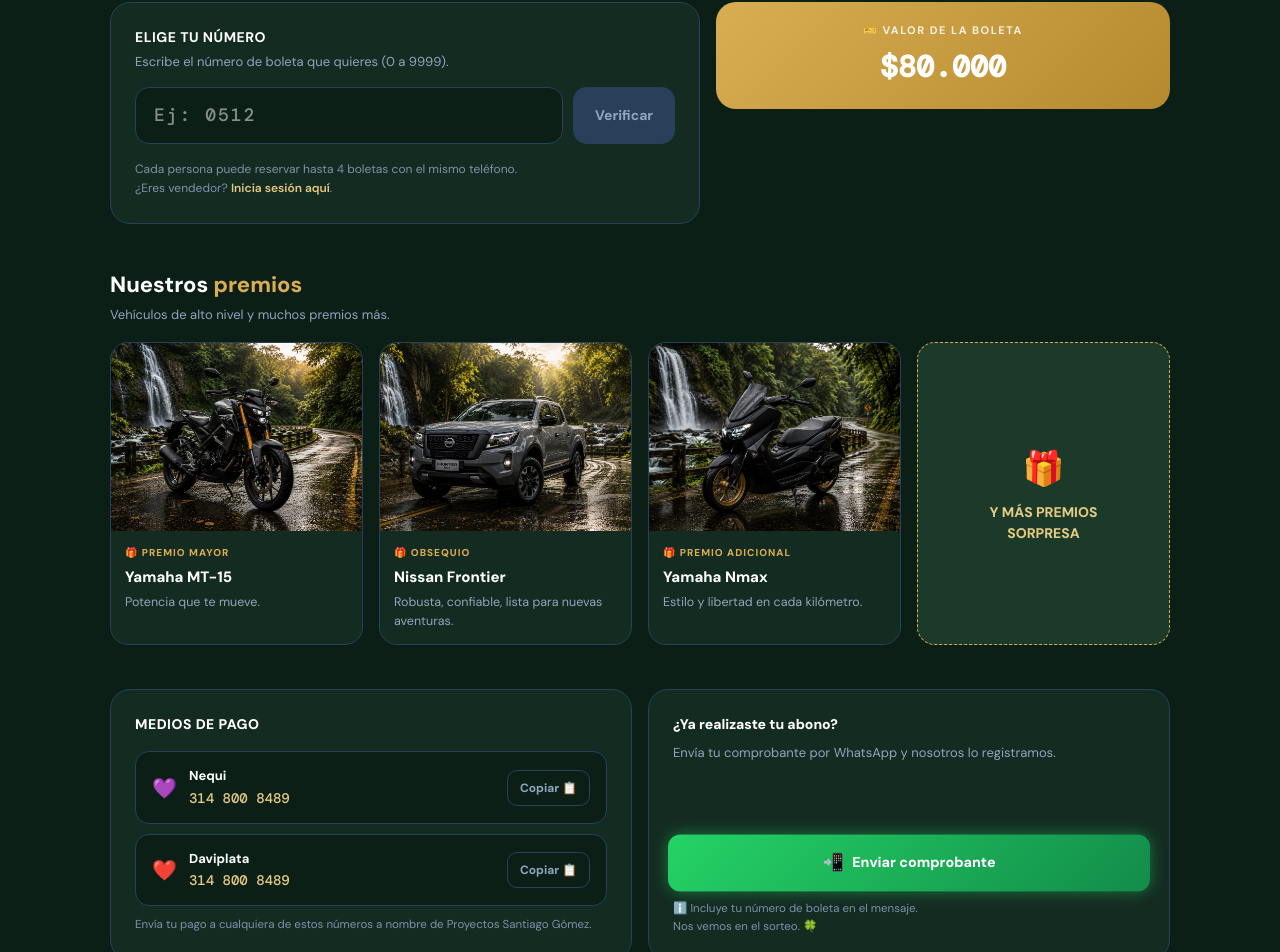
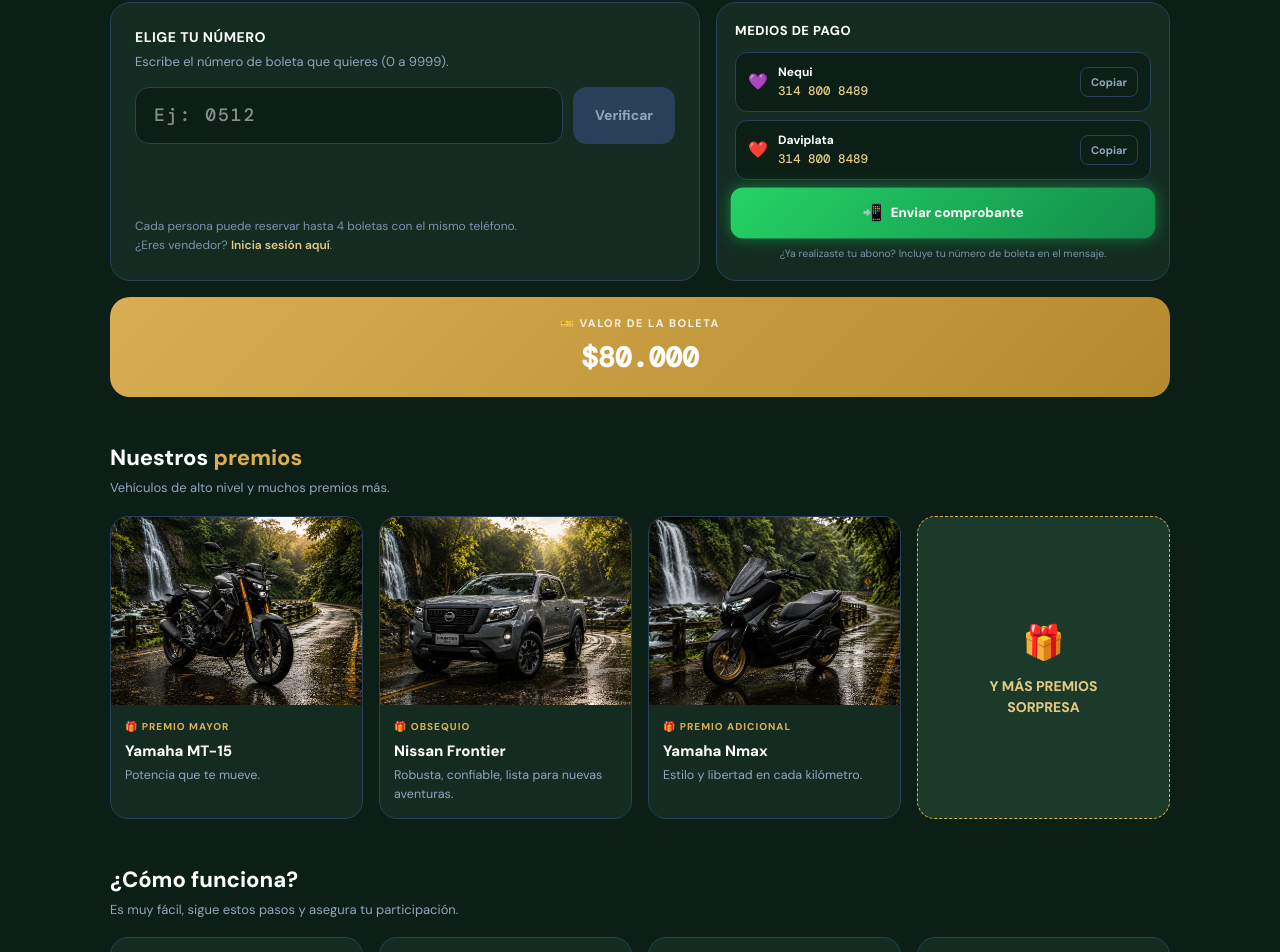
Before and after one commit to riveraalejo38-cell/rifa-digital, a Next.js app: page / in a window 1280 px wide. Shown: the part 640-1592 px from the top of the page. Built offline with nearby package versions, Linux system fonts and the light colour scheme.

Commit message:
Empareja alturas elige numero y medios de pago, quita letrero del hero

```diff
--- a/src/app/PublicoClient.tsx
+++ b/src/app/PublicoClient.tsx
@@ -199,7 +199,6 @@ export default function PublicoClient() {
   const ORDEN_SECCIONES = [
     "eligeValor",
     "premios",
-    "mediosPago",
     "comoFunciona",
     "beneficios",
     "fechaSorteo",
@@ -207,10 +206,11 @@ export default function PublicoClient() {
 
   // ══ Elige tu número (con el valor de la boleta al lado) ══
   const seccionEligeValor = (
-    <section key="eligeValor" className="prg-reserva-grid" style={{ marginBottom: "44px" }}>
+    <section key="eligeValor" style={{ marginBottom: "44px" }}>
+    <div className="prg-reserva-grid" style={{ marginBottom: "16px" }}>
       {/* Verificar / elegir número */}
       {!reservaExito && (
-        <div style={{ background: C.card, borderRadius: "20px", padding: "24px", border: `1.5px solid ${C.border}` }}>
+        <div style={{ background: C.card, borderRadius: "20px", padding: "24px", border: `1.5px solid ${C.border}`, display: "flex", flexDirection: "column" }}>
           <p style={{ margin: "0 0 4px", fontSize: "14px", fontWeight: 700, color: C.text, letterSpacing: "0.5px" }}>ELIGE TU NÚMERO</p>
           <p style={{ margin: "0 0 16px", fontSize: "13px", color: C.muted }}>Escribe el número de boleta que quieres (0 a {TOTAL_TICKETS - 1}).</p>
 
@@ -233,7 +233,7 @@ export default function PublicoClient() {
                 </button>
               </div>
               {checkError && <p style={{ color: C.danger, fontSize: "13px", margin: "12px 0 0", fontWeight: 500 }}>⚠ {checkError}</p>}
-              <p style={{ margin: "16px 0 0", fontSize: "12px", color: C.mutedDim, lineHeight: 1.6 }}>
+              <p style={{ margin: "16px 0 0", fontSize: "12px", color: C.mutedDim, lineHeight: 1.6, marginTop: "auto", paddingTop: "16px" }}>
                 Cada persona puede reservar hasta 4 boletas con el mismo teléfono.<br />
                 ¿Eres vendedor? <a href="/login" style={{ color: C.goldLight, fontWeight: 600 }}>Inicia sesión aquí</a>.
               </p>
@@ -316,11 +316,42 @@ export default function PublicoClient() {
         </div>
       )}
 
-      {/* Valor de la boleta (al lado de elige tu número) */}
-      <div style={{ background: `linear-gradient(135deg, ${C.gold} 0%, ${C.goldDark} 100%)`, borderRadius: "20px", padding: "20px", textAlign: "center", alignSelf: "start" }}>
-        <p style={{ margin: "0 0 6px", fontSize: "11px", color: "rgba(255,255,255,0.85)", fontWeight: 700, letterSpacing: "1.5px" }}>🎫 VALOR DE LA BOLETA</p>
-        <p style={{ margin: 0, fontSize: "30px", fontWeight: 800, color: "#FFFFFF", fontFamily: "'DM Mono', monospace" }}>{formatPeso(TICKET_PRICE)}</p>
+      {/* Medios de pago + enviar comprobante (al lado de elige tu número) */}
+      <div id="medios-pago" style={{ background: C.card, borderRadius: "20px", padding: "18px", border: `1.5px solid ${C.border}`, scrollMarginTop: "80px" }}>
+        <p style={{ margin: "0 0 12px", fontSize: "13px", fontWeight: 800, color: C.text, letterSpacing: "0.5px" }}>MEDIOS DE PAGO</p>
+        {[
+          { key: "nequi", icon: "💜", nombre: "Nequi", numero: NUMERO_PAGO },
+          { key: "daviplata", icon: "❤️", nombre: "Daviplata", numero: NUMERO_PAGO },
+        ].map((m) => (
+          <div key={m.key} style={{ display: "flex", alignItems: "center", justifyContent: "space-between", background: C.bg, borderRadius: "12px", padding: "10px 12px", border: `1px solid ${C.border}`, marginBottom: "8px" }}>
+            <div style={{ display: "flex", alignItems: "center", gap: "10px" }}>
+              <span style={{ fontSize: "16px" }}>{m.icon}</span>
+              <div>
+                <p style={{ margin: "0 0 1px", fontSize: "12px", fontWeight: 700, color: C.text }}>{m.nombre}</p>
+                <p style={{ margin: 0, fontSize: "12.5px", color: C.goldLight, fontFamily: "'DM Mono', monospace" }}>{m.numero}</p>
+              </div>
+            </div>
+            <button onClick={() => copiar(m.numero, m.key)} style={{ background: "none", border: `1px solid ${C.border}`, borderRadius: "8px", padding: "6px 10px", color: copiado === m.key ? C.gold : C.muted, fontSize: "11px", fontWeight: 700, cursor: "pointer", fontFamily: "inherit", whiteSpace: "nowrap" }}>
+              {copiado === m.key ? "✓" : "Copiar"}
+            </button>
+          </div>
+        ))}
+        <button onClick={enviarComprobanteGenerico} style={{ display: "flex", alignItems: "center", justifyContent: "center", gap: "8px", width: "100%", background: `linear-gradient(135deg, ${C.whatsapp}, ${C.whatsappDark})`, border: "none", borderRadius: "12px", padding: "13px", color: "#FFFFFF", fontWeight: 800, fontSize: "13px", cursor: "pointer", fontFamily: "inherit", animation: "latido 1.8s ease-in-out infinite", marginTop: "4px" }}>
+          <span style={{ fontSize: "16px" }}>📲</span> Enviar comprobante
+        </button>
+        <p style={{ margin: "8px 0 0", fontSize: "10.5px", color: C.mutedDim, lineHeight: 1.5, textAlign: "center" }}>
+          ¿Ya realizaste tu abono? Incluye tu número de boleta en el mensaje.
+        </p>
       </div>
+    </div>
+
+    {/* Valor de la boleta: banda completa debajo, centrada entre las dos
+        columnas de arriba (mitad bajo "elige tu número", mitad bajo
+        "medios de pago"), tal como lo pidió. */}
+    <div style={{ background: `linear-gradient(135deg, ${C.gold} 0%, ${C.goldDark} 100%)`, borderRadius: "20px", padding: "18px", textAlign: "center" }}>
+      <p style={{ margin: "0 0 6px", fontSize: "11px", color: "rgba(255,255,255,0.85)", fontWeight: 700, letterSpacing: "1.5px" }}>🎫 VALOR DE LA BOLETA</p>
+      <p style={{ margin: 0, fontSize: "28px", fontWeight: 800, color: "#FFFFFF", fontFamily: "'DM Mono', monospace" }}>{formatPeso(TICKET_PRICE)}</p>
+    </div>
     </section>
   );
 
@@ -401,51 +432,6 @@ export default function PublicoClient() {
     </section>
   );
 
-  // ══ Medios de pago + ya realizaste tu abono ══
-  const seccionMediosPago = (
-    <section key="mediosPago" id="medios-pago" style={{ marginBottom: "44px" }}>
-      <div className="prg-pago-grid">
-        <div style={{ background: C.card, borderRadius: "20px", padding: "24px", border: `1.5px solid ${C.border}` }}>
-          <p style={{ margin: "0 0 16px", fontSize: "14px", fontWeight: 800, color: C.text, letterSpacing: "0.5px" }}>MEDIOS DE PAGO</p>
-          {[
-            { key: "nequi", icon: "💜", nombre: "Nequi", numero: NUMERO_PAGO },
-            { key: "daviplata", icon: "❤️", nombre: "Daviplata", numero: NUMERO_PAGO },
-          ].map((m) => (
-            <div key={m.key} style={{ display: "flex", alignItems: "center", justifyContent: "space-between", background: C.bg, borderRadius: "14px", padding: "14px 16px", border: `1px solid ${C.border}`, marginBottom: "10px" }}>
-              <div style={{ display: "flex", alignItems: "center", gap: "12px" }}>
-                <span style={{ fontSize: "20px" }}>{m.icon}</span>
-                <div>
-                  <p style={{ margin: "0 0 2px", fontSize: "13px", fontWeight: 700, color: C.text }}>{m.nombre}</p>
-                  <p style={{ margin: 0, fontSize: "14px", color: C.goldLight, fontFamily: "'DM Mono', monospace" }}>{m.numero}</p>
-                </div>
-              </div>
-              <button onClick={() => copiar(m.numero, m.key)} style={{ background: "none", border: `1px solid ${C.border}`, borderRadius: "10px", padding: "8px 12px", color: copiado === m.key ? C.gold : C.muted, fontSize: "12px", fontWeight: 700, cursor: "pointer", fontFamily: "inherit", whiteSpace: "nowrap" }}>
-                {copiado === m.key ? "¡Copiado! ✓" : "Copiar 📋"}
-              </button>
-            </div>
-          ))}
-          <p style={{ margin: "10px 0 0", fontSize: "11.5px", color: C.mutedDim, lineHeight: 1.6 }}>
-            Envía tu pago a cualquiera de estos números a nombre de Proyectos Santiago Gómez.
-          </p>
-        </div>
-
-        <div style={{ background: C.card, borderRadius: "20px", padding: "24px", border: `1.5px solid ${C.border}`, display: "flex", flexDirection: "column" }}>
-          <p style={{ margin: "0 0 8px", fontSize: "14px", fontWeight: 800, color: C.text }}>¿Ya realizaste tu abono?</p>
-          <p style={{ margin: "0 0 18px", fontSize: "13px", color: C.muted, lineHeight: 1.6, flex: 1 }}>
-            Envía tu comprobante por WhatsApp y nosotros lo registramos.
-          </p>
-          <button onClick={enviarComprobanteGenerico} style={{ display: "flex", alignItems: "center", justifyContent: "center", gap: "8px", width: "100%", background: `linear-gradient(135deg, ${C.whatsapp}, ${C.whatsappDark})`, border: "none", borderRadius: "12px", padding: "15px", color: "#FFFFFF", fontWeight: 800, fontSize: "14px", cursor: "pointer", fontFamily: "inherit", animation: "latido 1.8s ease-in-out infinite", marginBottom: "10px" }}>
-            <span style={{ fontSize: "17px" }}>📲</span> Enviar comprobante
-          </button>
-          <p style={{ margin: 0, fontSize: "11.5px", color: C.mutedDim }}>
-            ℹ️ Incluye tu número de boleta en el mensaje.<br />
-            Nos vemos en el sorteo. 🍀
-          </p>
-        </div>
-      </div>
-    </section>
-  );
-
   // ══ Fecha del sorteo (al final, según lo pedido) ══
   const seccionFechaSorteo = (
     <section key="fechaSorteo" style={{ marginBottom: "44px" }}>
@@ -472,7 +458,6 @@ export default function PublicoClient() {
   const SECCIONES: Record<(typeof ORDEN_SECCIONES)[number], React.ReactNode> = {
     eligeValor: seccionEligeValor,
     premios: seccionPremios,
-    mediosPago: seccionMediosPago,
     comoFunciona: seccionComoFunciona,
     beneficios: seccionBeneficios,
     fechaSorteo: seccionFechaSorteo,
@@ -481,7 +466,7 @@ export default function PublicoClient() {
   return (
     <div style={{ minHeight: "100vh", background: C.bg, fontFamily: "'DM Sans', 'Segoe UI', sans-serif", color: C.text }}>
       <style>{`
-        @import url('https://fonts.googleapis.com/css2?family=DM+Sans:wght@400;500;600;700;800&family=DM+Mono:wght@500&family=Caveat:wght@700&display=swap');
+        @import url('https://fonts.googleapis.com/css2?family=DM+Sans:wght@400;500;600;700;800&family=DM+Mono:wght@500&display=swap');
         * { box-sizing: border-box; }
         html { scroll-behavior: smooth; }
         input:focus { outline: none; }
@@ -496,8 +481,6 @@ export default function PublicoClient() {
         .prg-hero-title-accent { color: #D9AD52; font-size: 1.12em; display: inline-block; }
         .prg-hero-sub { text-transform: uppercase; letter-spacing: 0.3px; text-shadow: 0 1px 6px rgba(0,0,0,0.5); }
         .prg-hero-badge-label { text-shadow: 0 1px 6px rgba(0,0,0,0.5); }
-        .prg-hero-sign { position: absolute; top: 28px; right: 28px; z-index: 2; background: linear-gradient(160deg, #6b4a2c, #43290f); border: 2px solid rgba(228,201,131,0.55); border-radius: 10px 26px 14px 22px; padding: 14px 20px; transform: rotate(4deg); box-shadow: 0 10px 26px rgba(0,0,0,0.4); text-align: center; }
-        .prg-hero-sign-text { margin: 4px 0 0; font-family: 'Caveat', cursive; font-size: 19px; color: #F3E7C9; line-height: 1.15; font-weight: 700; }
         .prg-reserva-grid { display: grid; grid-template-columns: 1fr; gap: 16px; }
         .prg-side-grid { display: grid; grid-template-columns: 1fr 1fr; gap: 12px; }
         .prg-premios-grid { display: grid; grid-template-columns: 1fr; gap: 16px; }
@@ -509,7 +492,7 @@ export default function PublicoClient() {
           .prg-pasos-grid { grid-template-columns: 1fr 1fr; }
         }
         @media (min-width: 860px) {
-          .prg-reserva-grid { grid-template-columns: 1.3fr 1fr; align-items: start; }
+          .prg-reserva-grid { grid-template-columns: 1.3fr 1fr; }
           .prg-pago-grid { grid-template-columns: 1fr 1fr; }
           .prg-hero { min-height: 540px; }
         }
@@ -520,7 +503,6 @@ export default function PublicoClient() {
         @media (max-width: 700px) {
           .prg-nav-links { display: none; }
           .prg-beneficios-grid { grid-template-columns: 1fr; }
-          .prg-hero-sign { display: none; }
           .prg-hero-overlay { background: linear-gradient(180deg, rgba(11,31,23,0.55) 0%, rgba(11,31,23,0.92) 62%, rgba(11,31,23,0.98) 100%); }
           .prg-hero { min-height: 380px; align-items: flex-end; }
         }
@@ -578,10 +560,6 @@ export default function PublicoClient() {
             ))}
           </div>
         </div>
-        <div className="prg-hero-sign">
-          <span style={{ fontSize: "18px" }}>⛰️</span>
-          <p className="prg-hero-sign-text">Tu sueño<br />hecho realidad</p>
-        </div>
       </section>
 
       <main style={{ maxWidth: "1100px", margin: "0 auto", padding: "36px 20px 0" }}>
```
